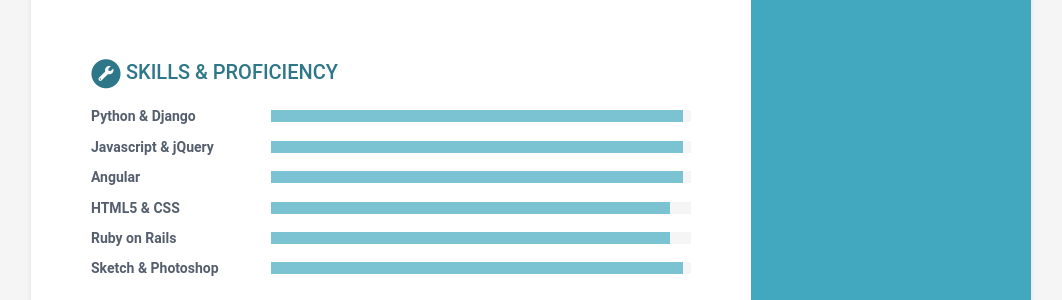
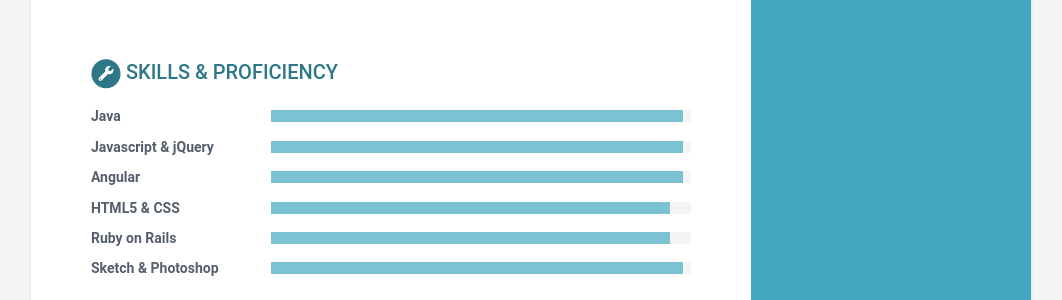
Before and after one commit to elcordova/caring-europa-fe48a, a Jekyll site: the page built from index.html, in a window 1280 px wide. Shown: the part 1427-1727 px from the top of the page, without its empty margins (109-1171 px from the left). Built offline with Jekyll 4.4.1, drawn with Linux system fonts in a browser that asks for light colours.

Commit message:
data.yml: changed

```diff
--- a/_data/data.yml
+++ b/_data/data.yml
@@ -153,7 +153,7 @@
 skills:
   title: Skills &amp; Proficiency
   toolset:
-    - name: Python & Django
+    - name: Java
       level: 98%
     - name: Javascript & jQuery
       level: 98%
```
